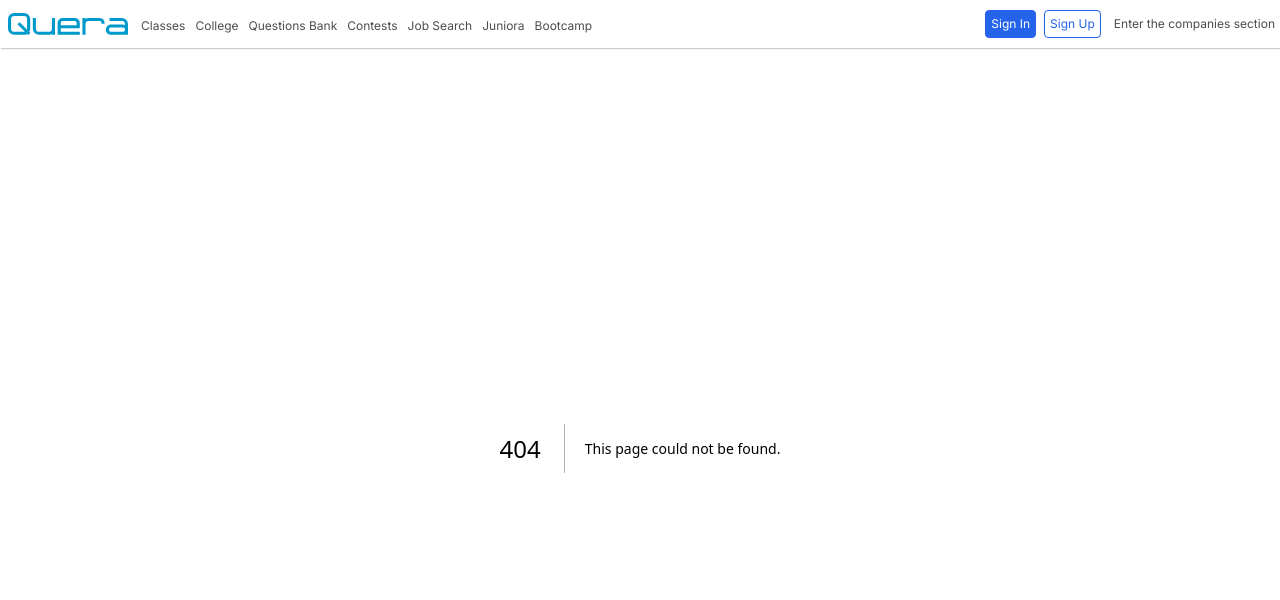
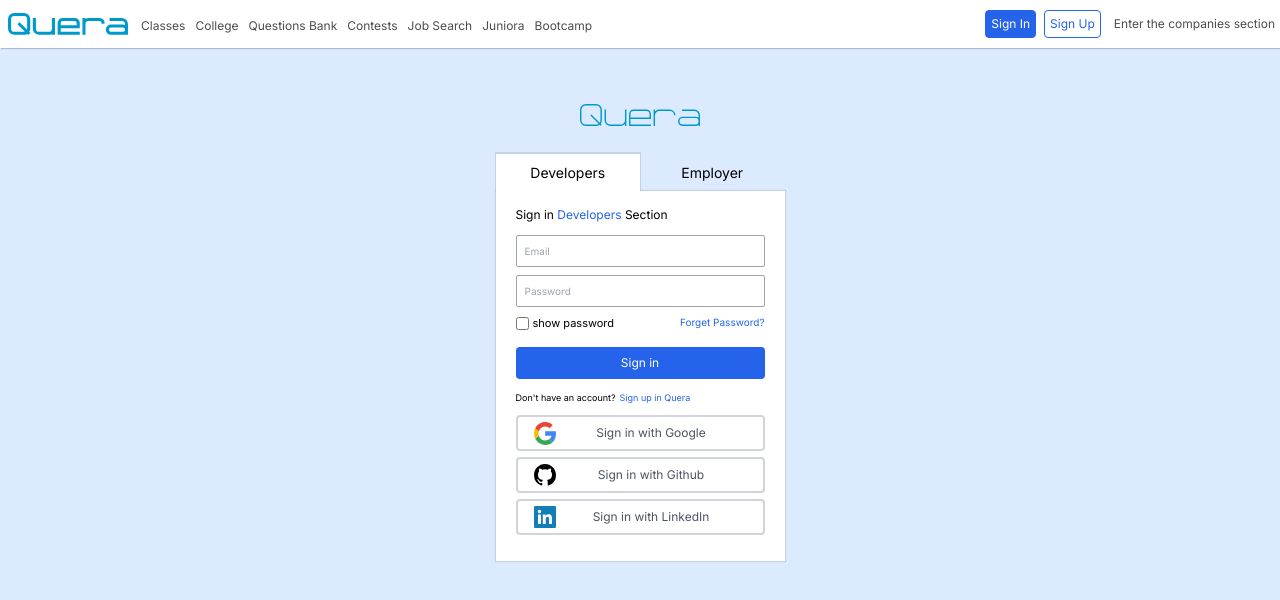
Before and after one commit to amirmohammadalikhani/Quera_Frontend_Project, a Next.js app: page /user/login in a window 1280 px wide. Before the commit this address had no page. Shown: the top 600 px of the page. Built offline with nearby package versions, Linux system fonts and the light colour scheme.

Commit message:
the authorization pages were completed to sign in or sign up and had two part (user as developer and employer) based on login component

```diff
--- /dev/null
+++ b/src/app/(auth)/employer/login/page.tsx
@@ -0,0 +1,19 @@
+import Login from "@/components/login";
+
+export default function EmployerLogin() {
+	const EmployerLoginProps = [
+		{
+			loginStatusPage: "login",
+			userStatus: "Employer",
+			buttonText: "Sign in",
+			questionText: "Don't have an account?",
+			linkText: "Sign up in Quera",
+		},
+	];
+
+	return (
+		<main className="bg-blue-100 pt-14 min-h-screen">
+			<Login {...EmployerLoginProps[0]} />
+		</main>
+	);
+}
--- /dev/null
+++ b/src/app/(auth)/employer/register/page.tsx
@@ -0,0 +1,19 @@
+import Login from "@/components/login";
+
+export default function EmployerRegister() {
+	const UserRegisterProps = [
+		{
+			loginStatusPage: "register",
+			userStatus: "Employer",
+			buttonText: "Sign up",
+			questionText: "Do you have an account?",
+			linkText: "Sign in to Quera",
+		},
+	];
+
+	return (
+		<main className="bg-blue-100 pt-14 min-h-screen">
+			<Login {...UserRegisterProps[0]}/>
+		</main>
+	);
+}
--- /dev/null
+++ b/src/app/(auth)/user/login/page.tsx
@@ -0,0 +1,19 @@
+import Login from "@/components/login";
+
+export default function UserLogin() {
+	const UserLoginProps = [
+		{
+			loginStatusPage: "login",
+			userStatus: "Developers",
+			buttonText: "Sign in",
+			questionText: "Don't have an account?",
+			linkText: "Sign up in Quera",
+		},
+	];
+
+	return (
+		<main className="bg-blue-100 pt-14 min-h-screen">
+			<Login {...UserLoginProps[0]}/>
+		</main>
+	);
+}
--- /dev/null
+++ b/src/app/(auth)/user/register/page.tsx
@@ -0,0 +1,19 @@
+import Login from "@/components/login";
+
+export default function UserRegister() {
+	const UserRegisterProps = [
+		{
+			loginStatusPage: "register",
+			userStatus: "Developers",
+			buttonText: "Sign up",
+			questionText: "Do you have an account?",
+			linkText: "Sign in to Quera",
+		},
+	];
+
+	return (
+		<main className="bg-blue-100 pt-14 min-h-screen">
+			<Login {...UserRegisterProps[0]}/>
+		</main>
+	);
+}
```
